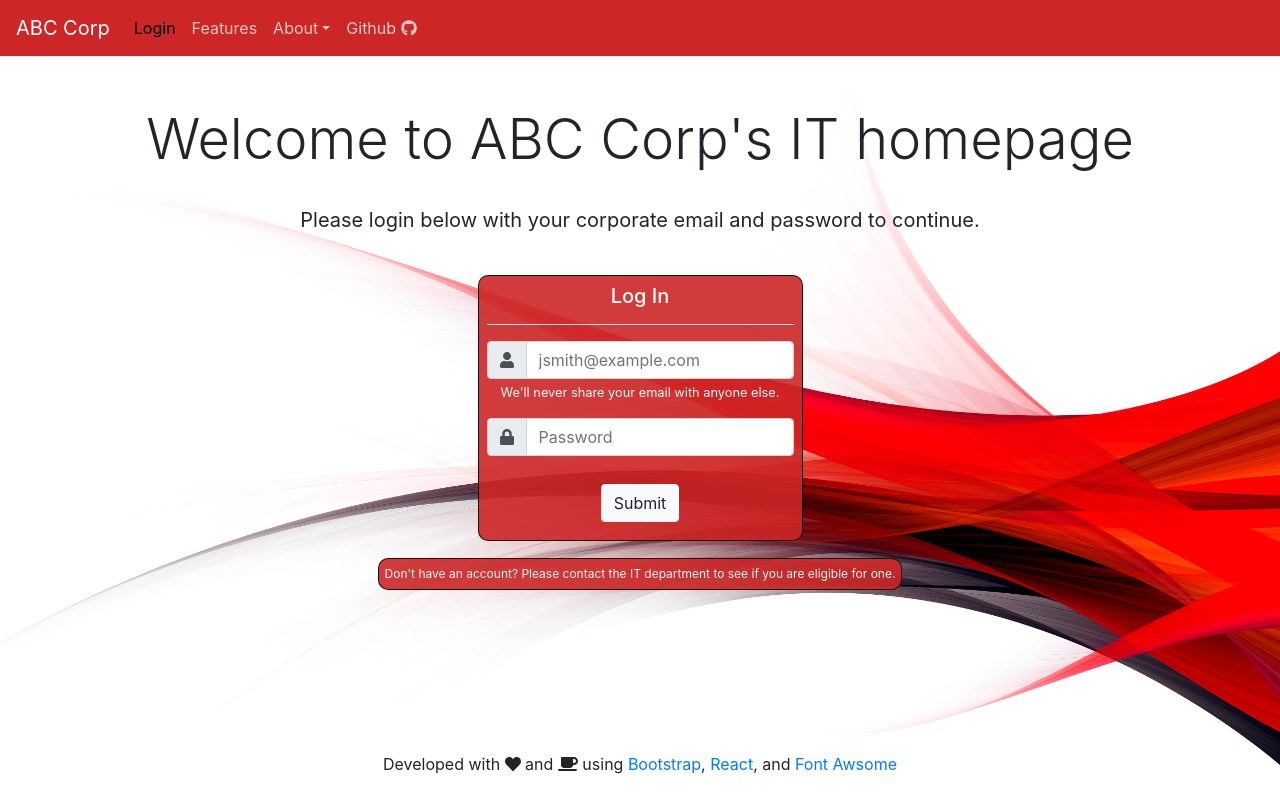
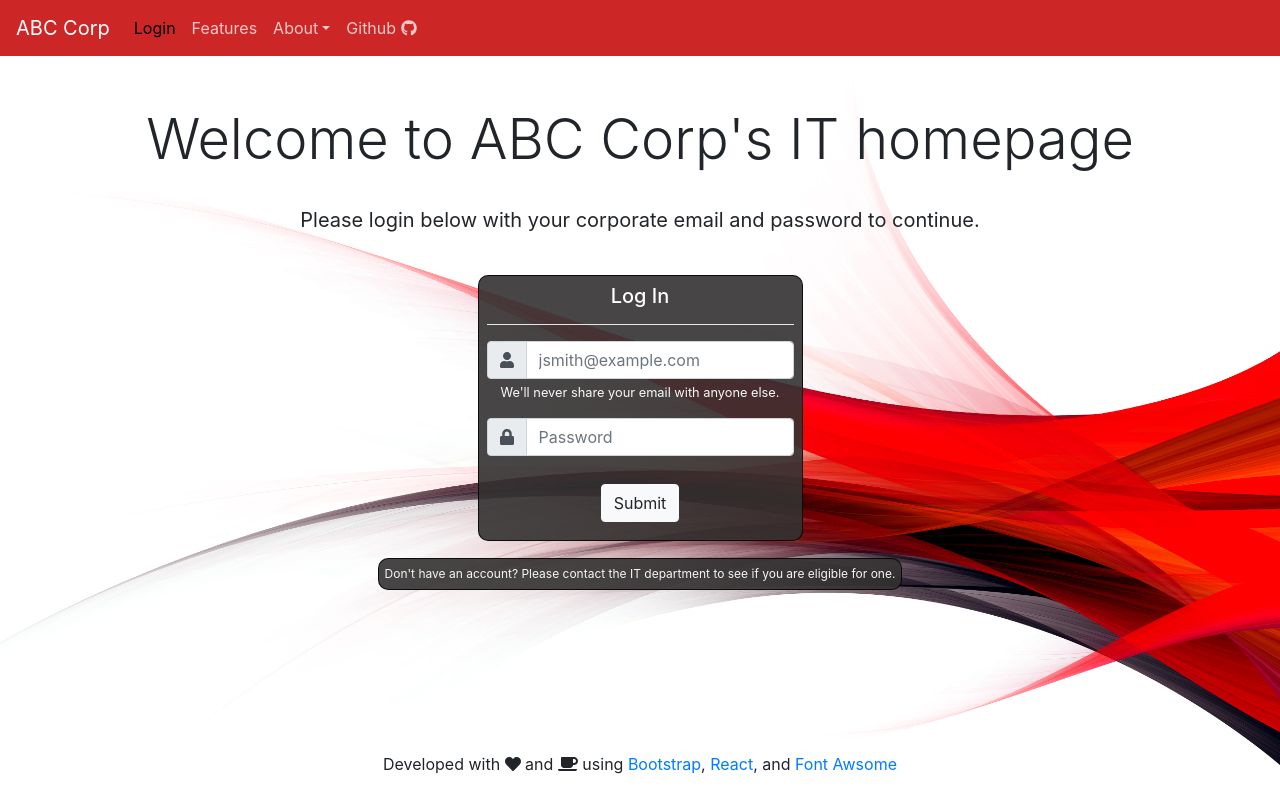
Before and after one commit to shu-csas-changgar/final-project-db-final, a React (Create React App) app in the folder Website/: page / in a window 1280 px wide. Built offline with nearby package versions, Linux system fonts and the light colour scheme.

Commit message:
Updated color scheme

```diff
--- a/Website/src/CSS/Homepage/login.css
+++ b/Website/src/CSS/Homepage/login.css
@@ -5,7 +5,7 @@ hr {
 .login {
   width:325px;
   padding: 8px;
-  background-color: rgb(204, 38, 38, .9);
+  background-color: rgba(51, 49, 49, 0.9);
 
   color:white;
   border-radius: 10px;
@@ -33,7 +33,7 @@ hr {
   color: whitesmoke;
   padding: 6px;
   border-radius: 2px;
-  background-color: rgb(204, 38, 38, .9);
+  background-color: rgba(51, 49, 49, 0.9);
 
   border-style: solid;
   border-radius: 10px;
--- a/Website/src/scss/custom.scss
+++ b/Website/src/scss/custom.scss
@@ -6,7 +6,8 @@
 $theme-colors: (
   "custom-red": #900,
   "custom": #fcfcfcea,
-  "login-red": #cc2626
+  "login-red": #cc2626,
+  "login-black": #333131
 );
 
 
```
